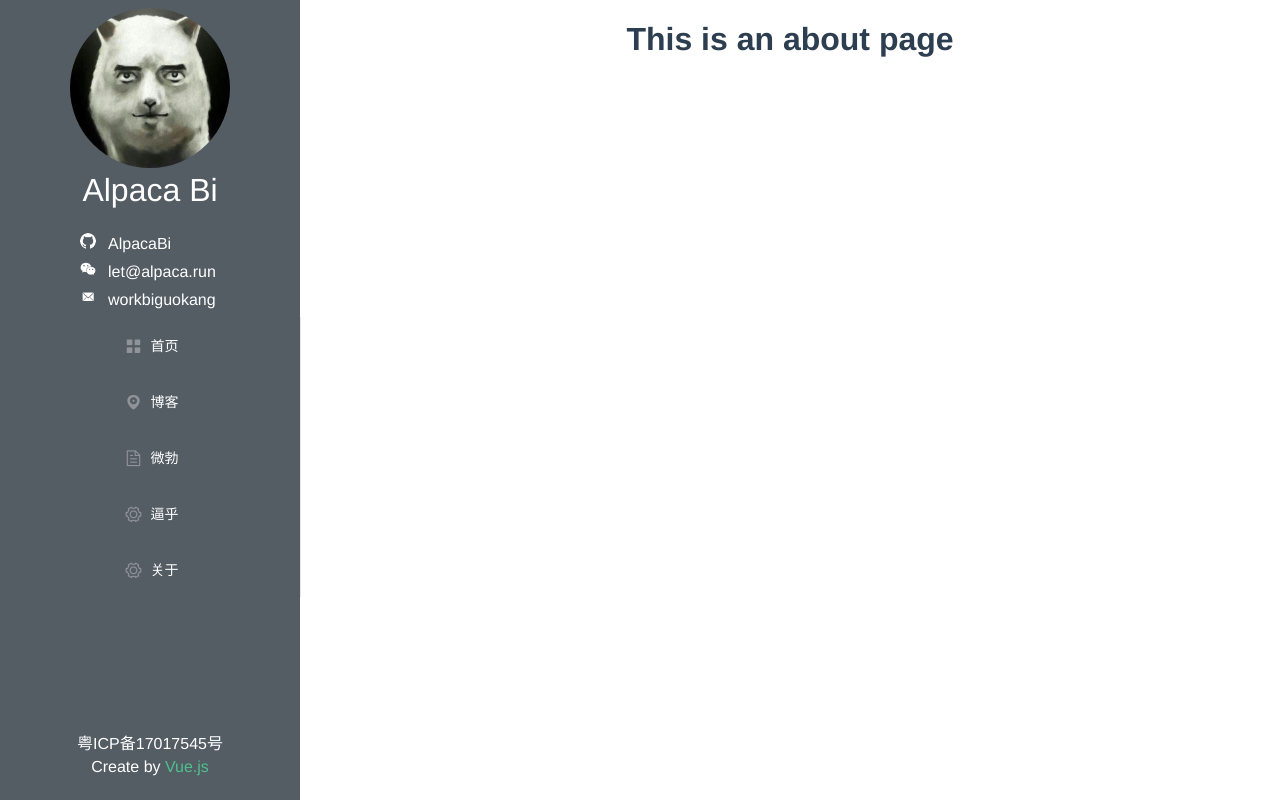
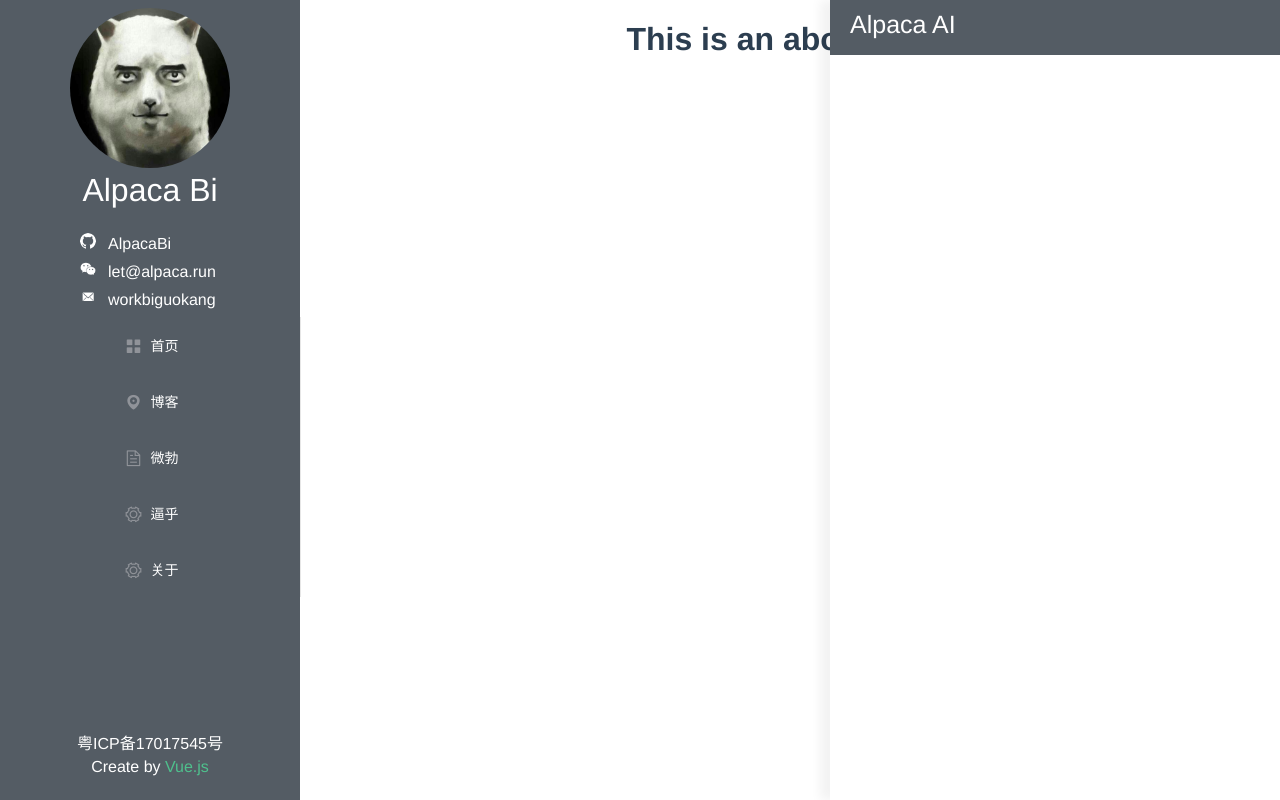
Before and after one commit to AlpacaBi/alpaca_run, a Vue app: page /about in a window 1280 px wide. Built offline with nearby package versions, Linux system fonts and the light colour scheme.

Commit message:
左侧ai弹窗几秒后自动弹出

```diff
--- a/src/App.vue
+++ b/src/App.vue
@@ -190,7 +190,11 @@ body{
         aiShow: false
       }
     },
-
+    created: function () {
+      setTimeout(()=>{
+        this.aiShow=true
+      },2000)
+    },
     methods: {
       handleOpen(key, keyPath) {
         console.log(key, keyPath);
```
